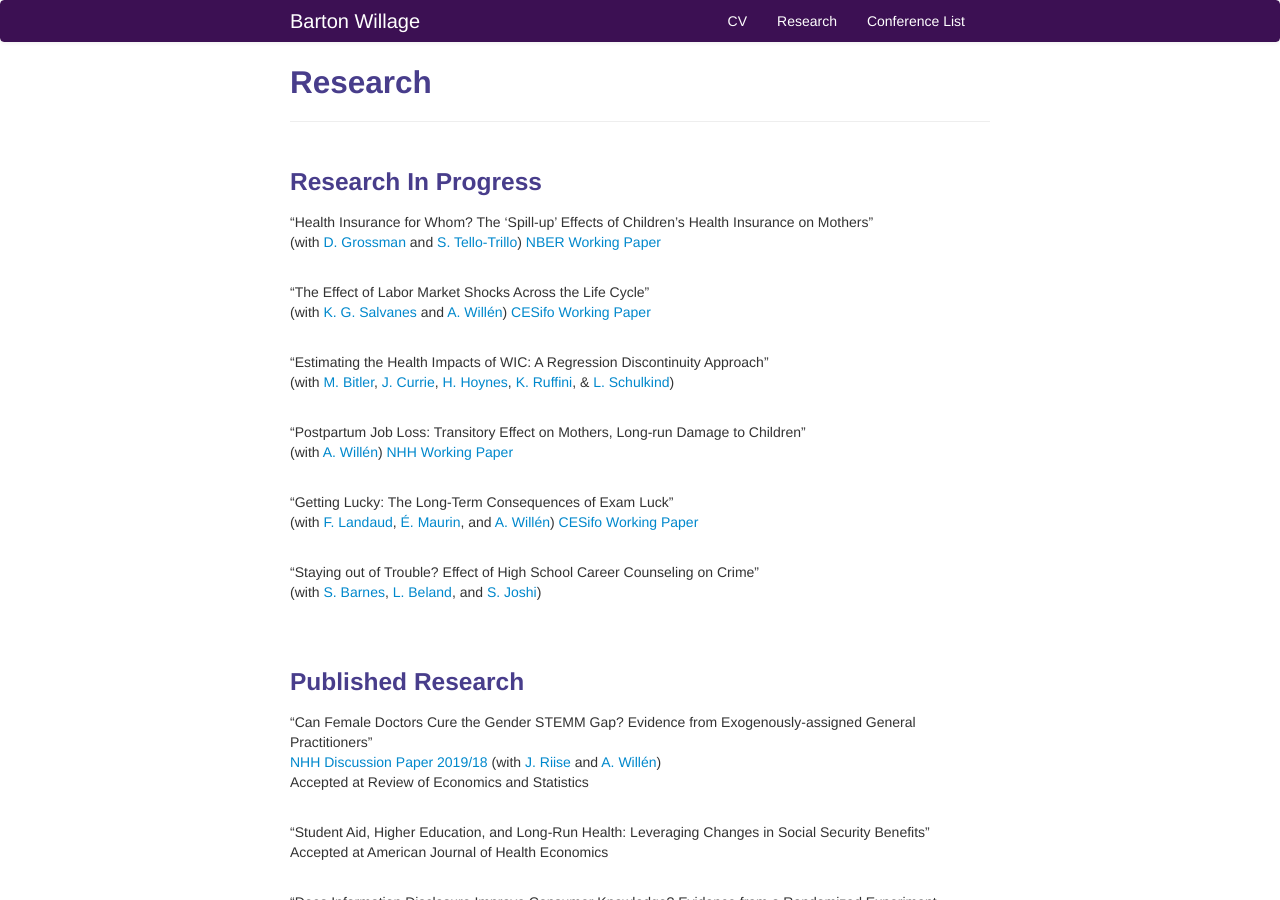
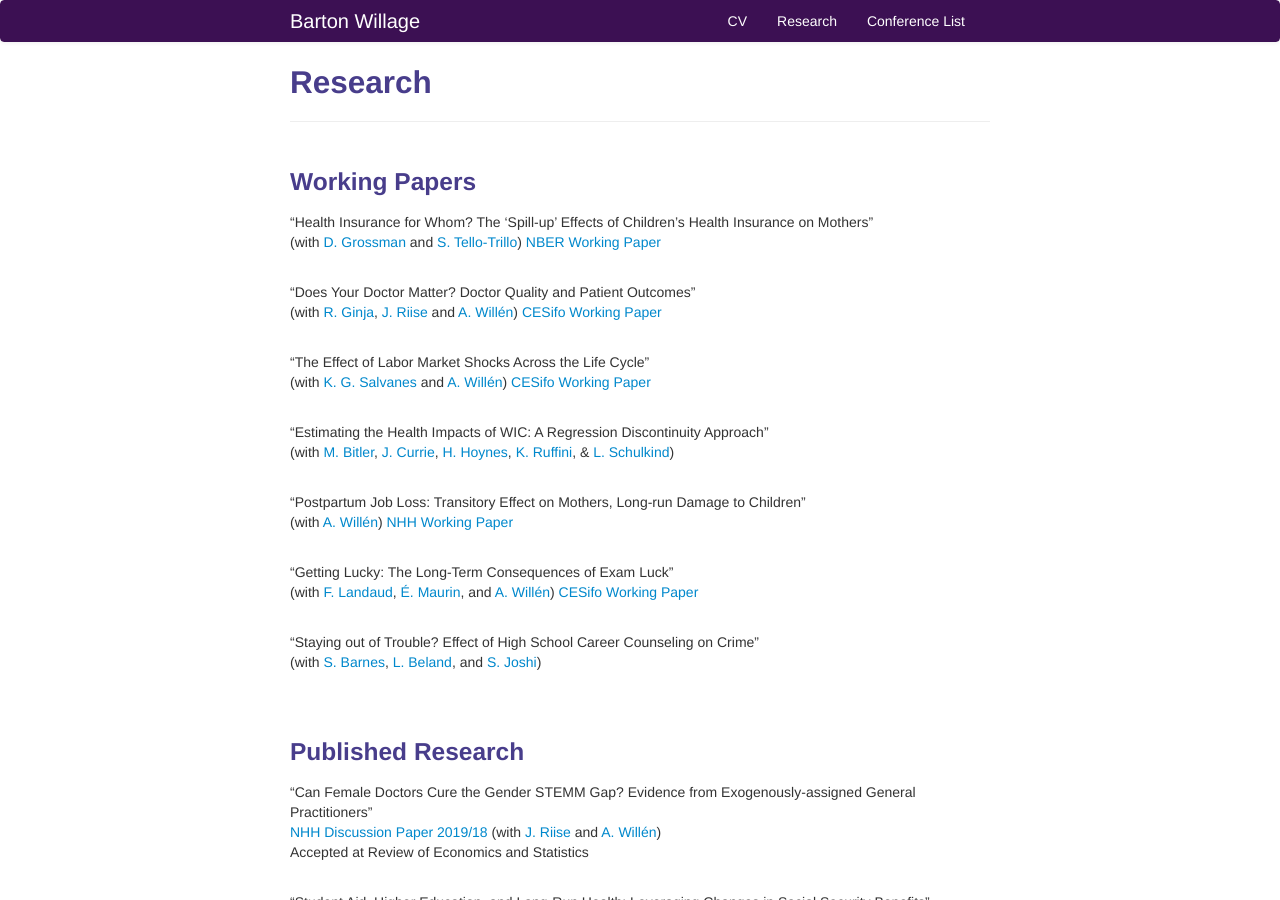
Before and after one commit to bjwillage/bjwillage.github.io, a Jekyll site: the page built from pages/research.md, in a window 1280 px wide and 900 px high. Built offline with Jekyll 4.4.1, drawn with Linux system fonts in a browser that asks for light colours.

Commit message:
Update research.md

```diff
--- a/pages/research.md
+++ b/pages/research.md
@@ -5,11 +5,16 @@ description: Barton Willage's research
 ---
 
 
-### Research In Progress
+### Working Papers
 
 "Health Insurance for Whom? The ‘Spill-up’ Effects of Children’s Health Insurance on Mothers"<br>
 (with [D. Grossman](https://sites.google.com/view/danielgrossman/home) and [S. Tello-Trillo](https://sebastiantellotrillo.com/))
 [NBER Working Paper](https://www.nber.org/papers/w29661)
+<br><br>
+
+"Does Your Doctor Matter? Doctor Quality and Patient Outcomes"<br>
+(with [R. Ginja](https://sites.google.com/site/rcginja/), [J. Riise](https://sites.google.com/site/julieriisecv/) and [A. Willén](https://www.alexanderwillen.com/))
+[CESifo Working Paper](https://www.cesifo.org/en/publikationen/2022/working-paper/does-your-doctor-matter-doctor-quality-and-patient-outcomes)
 <br><br>
 
 "The Effect of Labor Market Shocks Across the Life Cycle"<br>
```
